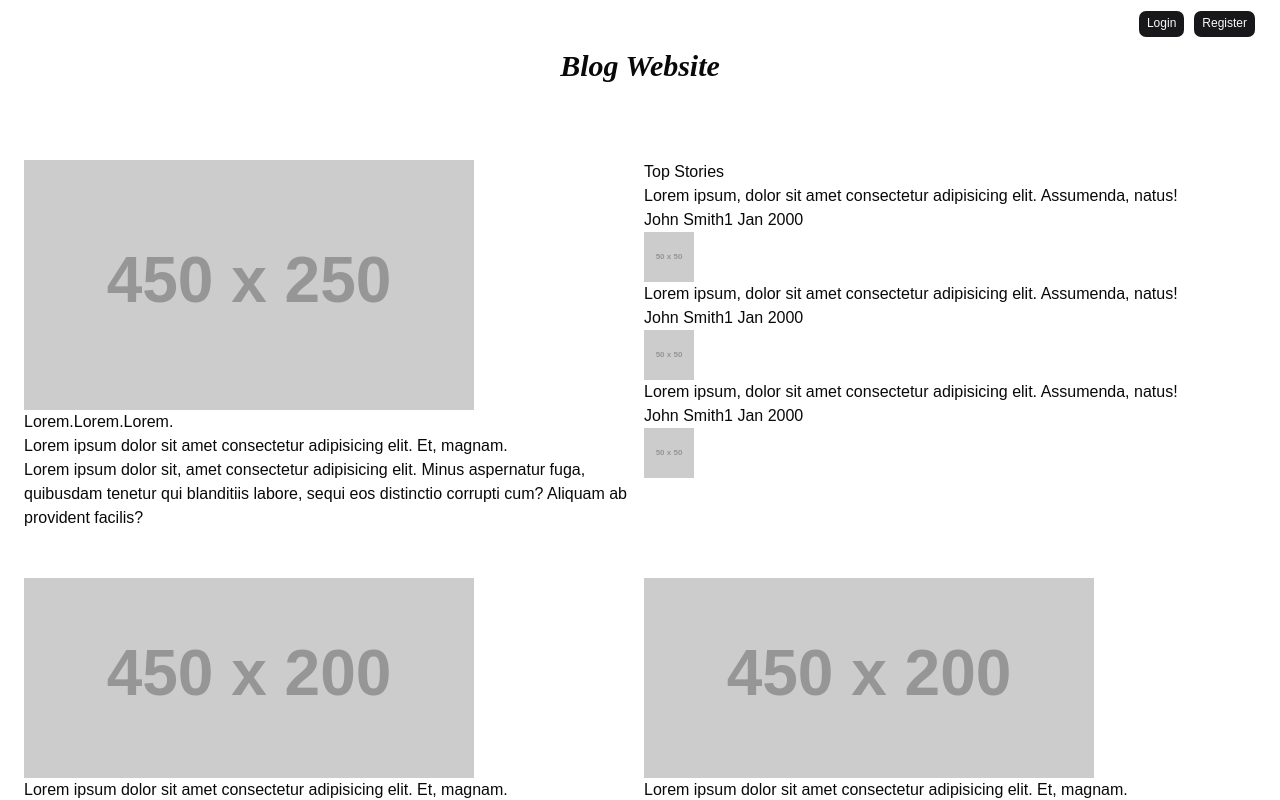
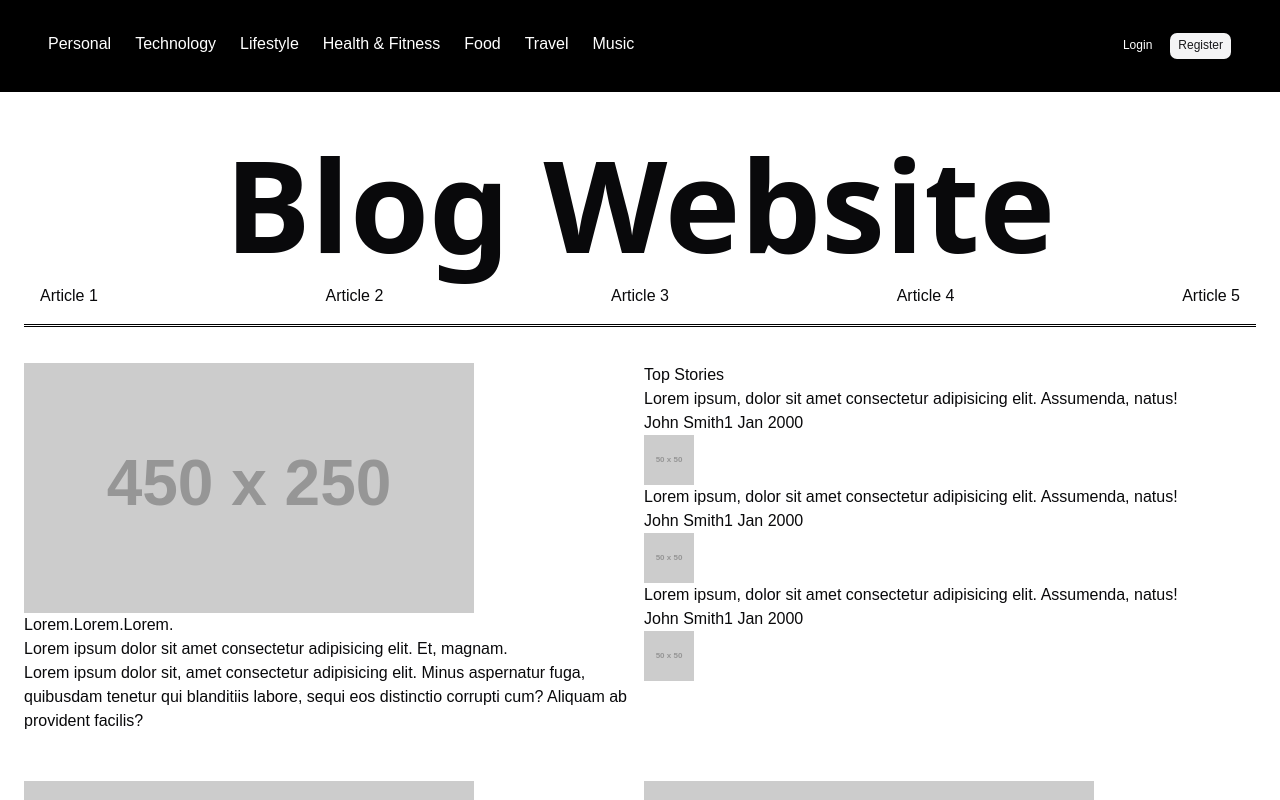
Before and after one commit to arnplsrz/blog-dashboard, a React (Vite) app: page / in a window 1280 px wide. Shown: the top 800 px of the page. Built offline with nearby package versions, Linux system fonts and the light colour scheme.

Commit message:
style(home): initial home page styling and layout
- Add `unifrakturmaguntia` font

```diff
--- a/package.json
+++ b/package.json
@@ -13,6 +13,7 @@
     "@base-ui/react": "^1.3.0",
     "@fontsource-variable/noto-sans": "^5.2.10",
     "@fontsource-variable/playfair-display": "^5.2.8",
+    "@fontsource/unifrakturmaguntia": "^5.2.8",
     "@tailwindcss/vite": "^4.1.18",
     "class-variance-authority": "^0.7.1",
     "clsx": "^2.1.1",
--- a/src/index.css
+++ b/src/index.css
@@ -3,6 +3,7 @@
 @import "shadcn/tailwind.css";
 @import "@fontsource-variable/noto-sans";
 @import "@fontsource-variable/playfair-display";
+@import "@fontsource/unifrakturmaguntia";
 
 @custom-variant dark (&:is(.dark *));
 
@@ -12,8 +13,13 @@ body,
   height: 100%;
 }
 
+#root {
+  display: flex;
+  flex-direction: column;
+}
+
 @theme inline {
-  --font-heading: 'Playfair Display Variable', serif;
+  --font-heading: 'UnifrakturMaguntia', system-ui;
   --font-sans: 'Noto Sans Variable', sans-serif;
   --color-sidebar-ring: var(--sidebar-ring);
   --color-sidebar-border: var(--sidebar-border);
--- a/src/pages/Home.tsx
+++ b/src/pages/Home.tsx
@@ -8,33 +8,45 @@ function Home() {
 
   return (
     <Fragment>
-      <header className="px-6">
-        <section className="h-12 flex justify-end items-center gap-2">
+      <header className="px-12 py-8 bg-black text-white flex justify-between">
+        <ul className="flex gap-6">
+          <li>Personal</li>
+          <li>Technology</li>
+          <li>Lifestyle</li>
+          <li>Health & Fitness</li>
+          <li>Food</li>
+          <li>Travel</li>
+          <li>Music</li>
+        </ul>
         {user ? (
-            <>
-              <Button>
+          <div className="flex gap-2">
+            <Button variant="ghost">
               <Link to='/login'>Login</Link>
             </Button>
-              <Button>
+            <Button variant="secondary">
               <Link to='/register'>Register</Link>
             </Button>
-            </>
+          </div>
           ) : (
             <Button>
               <Link to='/dashboard'>Dashboard</Link>
             </Button>
           )
         }
-        </section>
-        <section className="h-16">
+      </header>
+      <nav className="h-auto mx-6 pt-12 pb-4 flex gap-4 flex-col items-center border-b-3 border-double border-black">
         <NavLink className="flex gap-2 justify-center items-center" to='/' end>
-            <h1 className="font-extrabold font-heading italic text-3xl">Blog Website</h1>
+          <h1 className="font-extrabold font-heading text-9xl">Blog Website</h1>
         </NavLink>
-        </section>
-        <nav className="h-12 flex flex-row justify-between items-center">
+        <ul className="w-full px-4 flex gap-4 justify-between items-center">
+          <li>Article 1</li>
+          <li>Article 2</li>
+          <li>Article 3</li>
+          <li>Article 4</li>
+          <li>Article 5</li>
+        </ul>
       </nav>
-      </header>
-      <main className="px-6 flex flex-col gap-12">
+      <main className="px-6 py-9 flex flex-1 flex-col gap-12">
         <section className="grid xl:grid-cols-2 md:grid-cols-none gap-2">
           <article>
             <img src="https://placehold.co/450x250" alt="Placeholder image" />
@@ -91,7 +103,7 @@ function Home() {
           </article>
         </section>
       </main>
-      <footer className="px-6 h-16">
+      <footer className="px-6 py-12 bg-black text-white">
         <h2>Blog Website</h2>
         <p>An admin web app for managing blog posts from an external API, built using React, Tailwind CSS, and TypeScript</p>
       </footer>
```
Also changed, not shown: 2 other files (tests, documents, lock files or other folders). Lines whose indentation alone changed are shown as unchanged.
